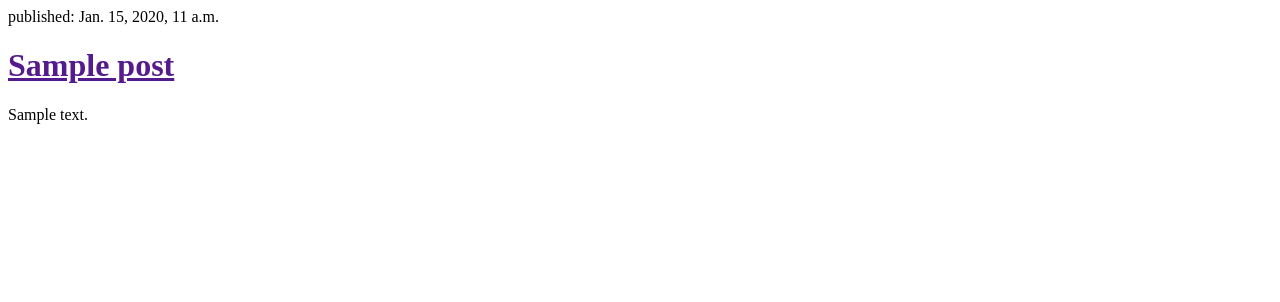
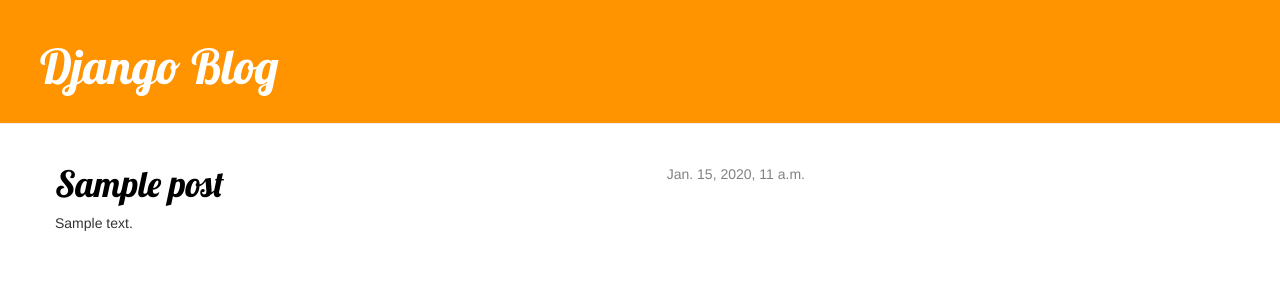
Before and after one commit to michapi/Blog, a Django app: template model/templates/blog/post_list.html in a window 1280 px wide. Shown: the top 302 px of the page. Run offline with Django 3.2, Linux system fonts and the light colour scheme; the template is opened without the code that fills it: values that come from a table or form of the project are taken from there, others are empty; tables that the repository leaves empty hold one stand-in row (values such as "Sample post"); some libraries are stand-ins or nearby versions.

Commit message:
add post detail view

```diff
--- /dev/null
+++ b/model/templates/blog/index.html
@@ -0,0 +1,24 @@
+{% load staticfiles %}
+<html>
+    <head>
+        <title>Django blog</title>
+        <link rel="stylesheet" href="//maxcdn.bootstrapcdn.com/bootstrap/3.2.0/css/bootstrap.min.css">
+        <link rel="stylesheet" href="//maxcdn.bootstrapcdn.com/bootstrap/3.2.0/css/bootstrap-theme.min.css">
+        <link href='//fonts.googleapis.com/css?family=Lobster&subset=latin,latin-ext' rel='stylesheet' type='text/css'>
+        <link rel="stylesheet" href="{% static 'css/blog.css' %}">
+    </head>
+    <body>
+       <body>
+        <div class="page-header">
+            <h1><a href="/">Django Blog</a></h1>
+        </div>
+        <div class="content container">
+            <div class="row">
+                <div class="col-md-8">
+                {% block content %}
+                {% endblock %}
+                </div>
+            </div>
+        </div>
+    </body>
+</html>
--- a/model/templates/blog/post_list.html
+++ b/model/templates/blog/post_list.html
@@ -1,14 +1,13 @@
-<html>
-    <head>
-        <title>Django Girls blog</title>
-    </head>
-    <body>
+{% extends 'blog/index.html' %}
+
+{% block content %}
     {% for post in posts %}
-    <div>
-        <p>published: {{ post.published_date }}</p>
-        <h1><a href="">{{ post.title }}</a></h1>
-        <p>{{ post.text|linebreaksbr }}</p>
-    </div>
-{% endfor %}
-    </body>
-</html>
+        <div class="post">
+            <div class="date">
+                {{ post.published_date }}
+            </div>
+            <h1><a href="{% url 'post_detail' pk=post.pk %}">{{ post.title }}</a></h1>
+            <p>{{ post.text|linebreaksbr }}</p>
+        </div>
+    {% endfor %}
+{% endblock content %}
--- a/model/urls.py
+++ b/model/urls.py
@@ -3,4 +3,5 @@ from . import views
 
 urlpatterns = [
     url(r'^$', views.post_list, name='post_list'),
+    url(r'^post/(?P<pk>[0-9]+)/$', views.post_detail, name='post_detail'),
 ]
--- a/model/views.py
+++ b/model/views.py
@@ -1,4 +1,4 @@
-from django.shortcuts import render
+from django.shortcuts import render, get_object_or_404
 from django.utils import timezone
 from .models import Post
 
@@ -7,3 +7,7 @@ from .models import Post
 def post_list(request):
     posts = Post.objects.filter(published_date__lte=timezone.now()).order_by('published_date')
     return render(request, 'blog/post_list.html', {'posts': posts})
+
+def post_detail(request, pk):
+    post = get_object_or_404(Post, pk=pk)
+    return render(request, 'blog/post_detail.html', {'post': post})
--- /dev/null
+++ b/static/css/blog.css
@@ -0,0 +1,47 @@
+.page-header {
+    background-color: #ff9400;
+    margin-top: 0;
+    padding: 20px 20px 20px 40px;
+}
+
+.page-header h1, .page-header h1 a, .page-header h1 a:visited, .page-header h1 a:active {
+    color: #ffffff;
+    font-size: 36pt;
+    text-decoration: none;
+}
+
+.content {
+    margin-left: 40px;
+}
+
+h1, h2, h3, h4 {
+    font-family: 'Lobster', cursive;
+}
+
+.date {
+    float: right;
+    color: #828282;
+}
+
+.save {
+    float: right;
+}
+
+.post-form textarea, .post-form input {
+    width: 100%;
+}
+
+.top-menu, .top-menu:hover, .top-menu:visited {
+    color: #ffffff;
+    float: right;
+    font-size: 26pt;
+    margin-right: 20px;
+}
+
+.post {
+    margin-bottom: 70px;
+}
+
+.post h1 a, .post h1 a:visited {
+    color: #000000;
+}
--- a/sztsite/settings.py
+++ b/sztsite/settings.py
@@ -120,3 +120,6 @@ USE_TZ = True
 
 STATIC_URL = '/static/'
 STATIC_ROOT = os.path.join(BASE_DIR, 'public', 'static')
+STATICFILES_DIRS = (
+    os.path.join(BASE_DIR, "static"),
+)
```
Also changed, not shown: model/templates/blog/post_detail.html (added, +13 -0 lines), model/forms.py (added).
